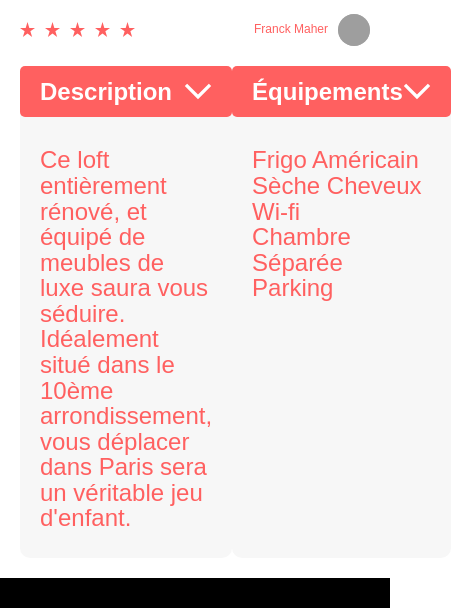
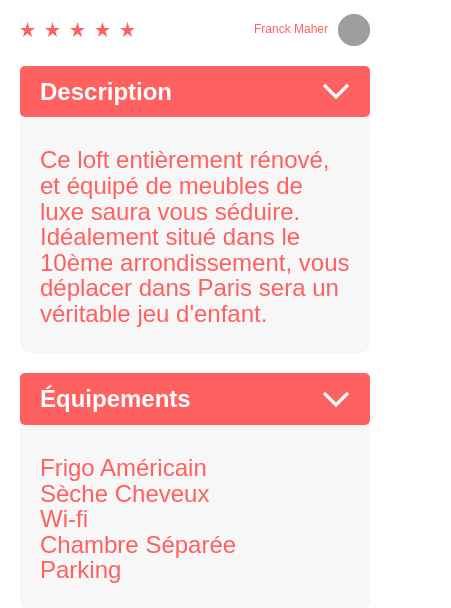
Before and after one commit to micka-le-dev/OC-P7-Kasa, a React (Create React App) app: page /logement/0979876d in a window 390 px wide. Shown: the part 390-998 px from the top of the page, 451 px wide, since content can reach past the window. Built offline with nearby package versions, Linux system fonts and the light colour scheme; grey boxes are pictures that could not be loaded.

Commit message:
rend responsive les dropdown de la page logement

```diff
--- a/src/components/Header/index.jsx
+++ b/src/components/Header/index.jsx
@@ -7,7 +7,7 @@ import { Link } from "react-router-dom"
 
 const HeaderStyled = styled.header`
     margin: 40px 100px;
-    @media only screen and (max-width: 768px) {
+    @media only screen and (max-width: 1000px) {
         margin: 40px;
     }
     @media only screen and (max-width: 450px) {
--- a/src/pages/Logement/index.jsx
+++ b/src/pages/Logement/index.jsx
@@ -9,11 +9,8 @@ import styled from "styled-components"
 import TitreLogement from "../../components/TitreLogement/index.jsx"
 import Stars from "../../components/Note/index.jsx"
 import Host from "../../components/Host/index.jsx"
+import calculClampValues from "../../utils/styles/calculClampValues.js"
 
-const DropdownWrapper = styled.div`
-    display: flex;
-    justify-content: space-between;
-`
 const Wrapper = styled.div`
     display: flex;
     flex-direction: column;
@@ -42,6 +39,16 @@ const DetailsNoteEtHost = styled.div`
         flex-direction: row-reverse;
         align-items: center;
         justify-content: space-between;
+    }
+`
+const DropdownWrapper = styled.div`
+    display: flex;
+    justify-content: space-between;
+    gap: ${calculClampValues(1440, 1000, 76, 30)};
+    @media only screen and (max-width: 768px) {
+        flex-direction: column;
+        align-items: center;
+        gap: 20px;
     }
 `
 
--- a/src/utils/styles/GlobalStyle.jsx
+++ b/src/utils/styles/GlobalStyle.jsx
@@ -28,7 +28,7 @@ const GlobalStyleStyled = createGlobalStyle`
     .corps-de-page{
       flex-grow: 1;
       margin: 40px 100px;
-      @media only screen and (max-width: 768px) {
+      @media only screen and (max-width: 1000px) {
           margin: 40px;
       }
       @media only screen and (max-width: 450px) {
```
